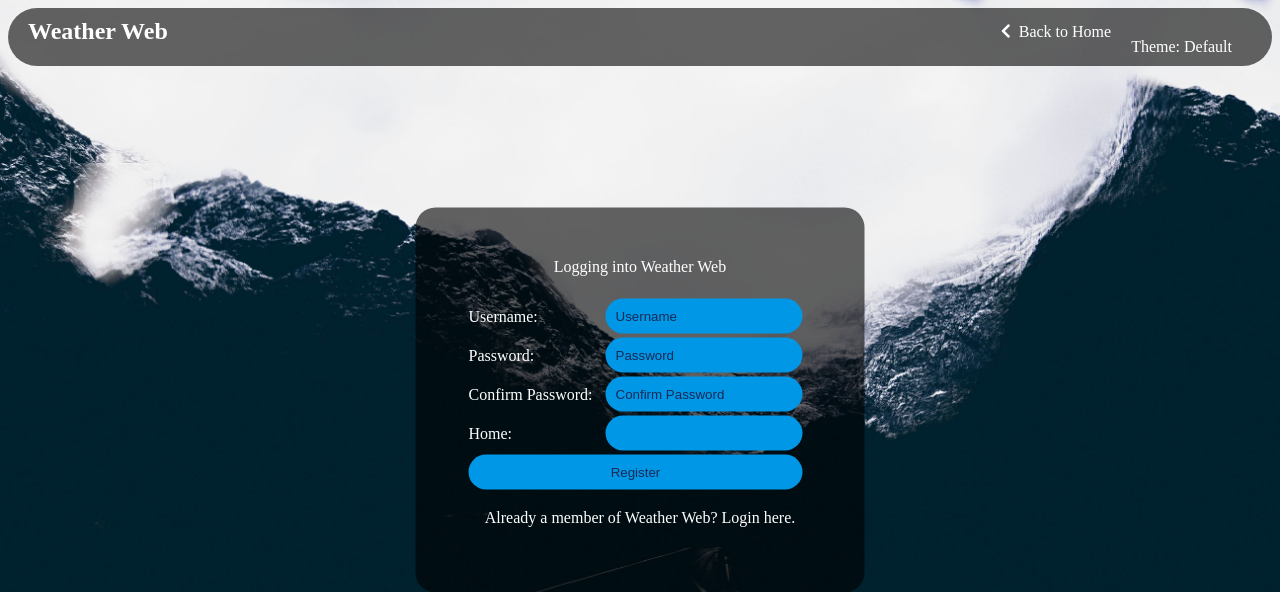
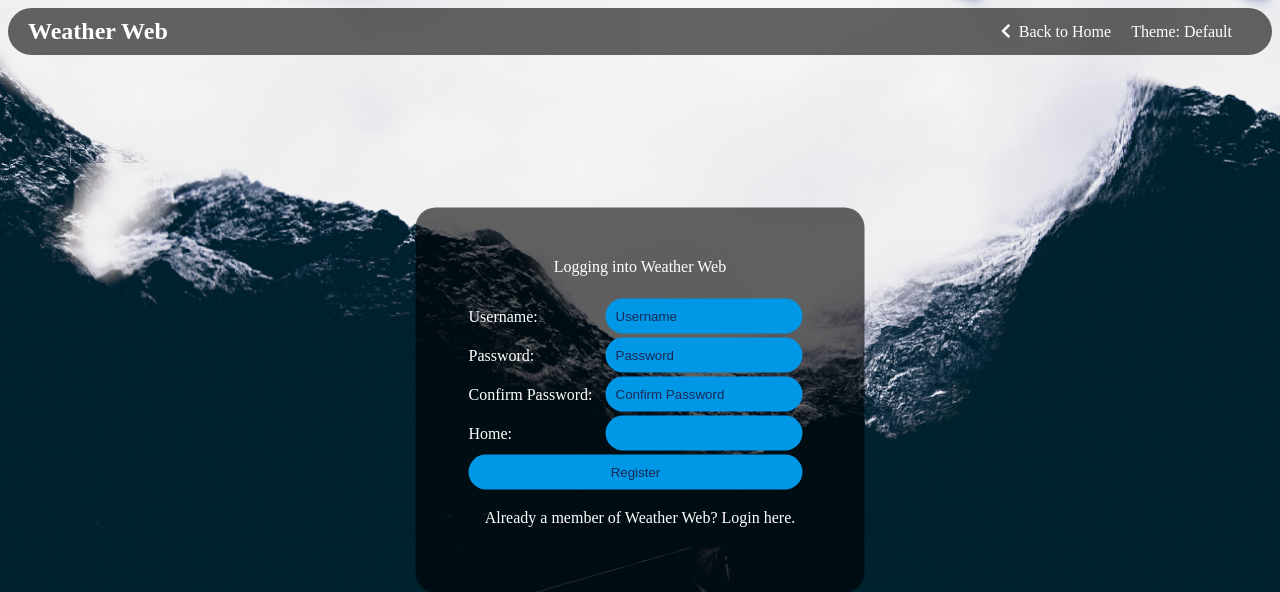
Before and after one commit to Raks110/Weather, a Flask app: page /register in a window 1280 px wide. Shown: the top 592 px of the page. Run offline with Flask 2, Linux system fonts and the light colour scheme; data that the repository does not hold is empty; some libraries are stand-ins or nearby versions.

Commit message:
Update register.html

```diff
--- a/Templates/register.html
+++ b/Templates/register.html
@@ -1,3 +1,14 @@
+<!--
+
+Placeholders:
+  1. background
+  2. fontDiv
+  3. colorDiv
+  4. theme
+  5. city
+
+-->
+
 <html>
   <head>
     <title>Welcome to Weather Web</title>
@@ -158,7 +169,7 @@
     <div class="navDiv" id="topnav">
       <nav>
         <span><h1>Weather Web</h1></span>
-        <span class="navLog" style="padding-top: 20px">{{theme}}</span>
+        <span class="navLog">{{theme}}</span>
         <span class="navLog">
           {% if city %}
             <a href = "/loc" class="navLink">{{city}}</a>
```
